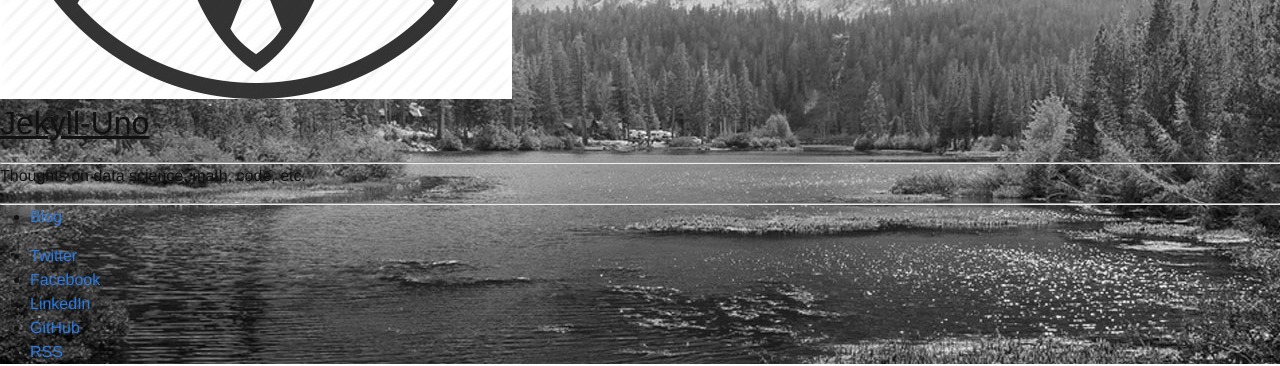
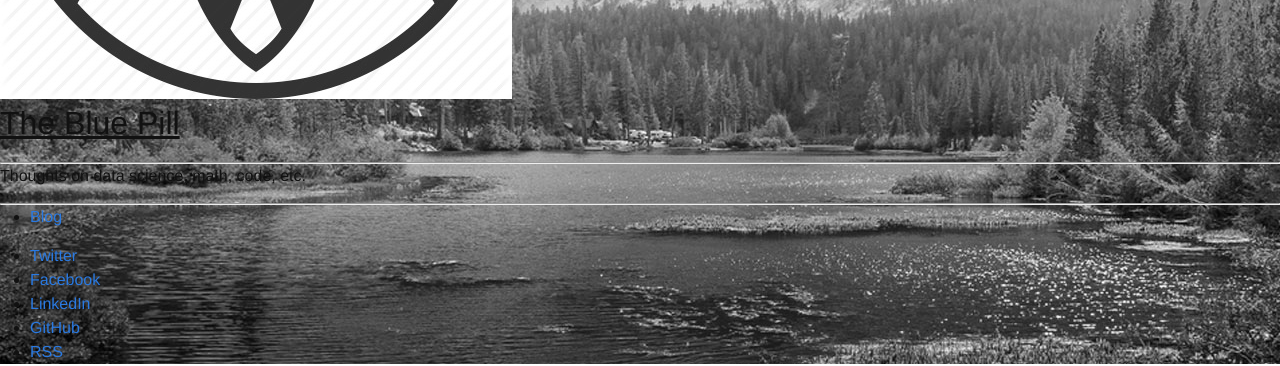
Before and after one commit to affixalex/affixalex.github.io, a Jekyll site: the page built from index.html, in a window 1280 px wide. Shown: the part 413-779 px from the top of the page. Built offline with Jekyll 4.4.1, drawn with Linux system fonts in a browser that asks for light colours; nearby versions of some CDN libraries; the list of posts is cut into pages by our own code.

Commit message:
Update title

```diff
--- a/_config.yml
+++ b/_config.yml
@@ -1,5 +1,5 @@
 # Site settings
-title: Jekyll-Uno
+title: The Blue Pill
 description: 'Thoughts on data science, math, code, etc.'
 url: 'http://hypoalex.github.io'
 baseurl: '/'
```
